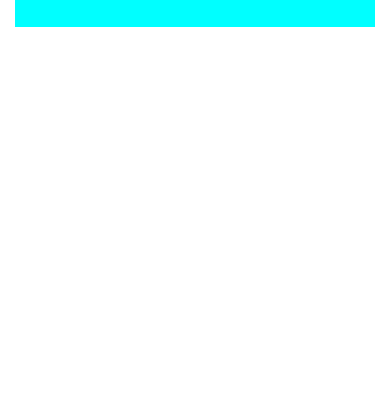
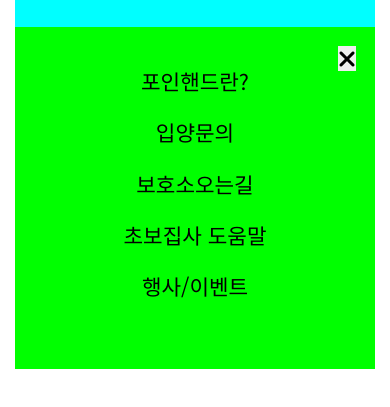
Before and after one commit to elldia/pawinhand_2023, a plain HTML site: page index.html in a window 390 px wide. Both pictures are taken after a click on the link 355 px from the left and 50 px from the top of the page. Shown: the part 73-480 px from the top of the page. Drawn offline with Linux system fonts and the light colour scheme.

Commit message:
mobile menu

```diff
--- a/index.html
+++ b/index.html
@@ -5,6 +5,7 @@
     <meta http-equiv="X-UA-Compatible" content="IE=edge">
     <meta name="viewport" content="width=device-width, initial-scale=1.0">
     <title>포인핸드</title>
+    <link rel="stylesheet" href="https://cdnjs.cloudflare.com/ajax/libs/font-awesome/6.4.0/css/all.min.css">
     <link rel="stylesheet" href="./styles/reset.css">
     <link rel="stylesheet" href="./styles/style.css">
     <link rel="stylesheet" href="./styles/responsive.css">
@@ -13,7 +14,7 @@
     <header>
         <h1><a href="#"><img src="#" alt="포인핸드"></a></h1>
         <nav>
-            <ul>
+            <ul><!-- 태블릿, 데스크탑 메인메뉴 -->
                 <li><a href="#">포인핸드란?</a></li>
                 <li><a href="#">입양문의</a></li>
                 <li><a href="#">보호소오는길</a></li>
@@ -24,6 +25,17 @@
                 <span></span><span></span><span></span>
             </a>
         </nav>
+        <div class="m_nav_open">
+            <button id="close" type="button" title="모바일 메뉴 닫기"><i class="fa-solid fa-xmark"></i></button>
+            <ul><!-- 모바일 메인메뉴 -->
+                <li><a href="#">포인핸드란?</a></li>
+                <li><a href="#">입양문의</a></li>
+                <li><a href="#">보호소오는길</a></li>
+                <li><a href="#">초보집사 도움말</a></li>
+                <li><a href="#">행사/이벤트</a></li>
+            </ul>
+        </div>
     </header>
+    <script src="./script/script.js"></script>
 </body>
 </html>
--- /dev/null
+++ b/script/script.js
@@ -0,0 +1,25 @@
+//1. 모바일 메뉴 숨기기
+//객체 = 모바일 메뉴 m_nav_open
+//객체.속성 style.display = 'none'
+//2. 햄버거 메뉴 클릭 시 모바일 메뉴 보이기
+//객체 = 햄버거 메뉴 m_nav, 모바일 메뉴 m_nav_open
+//3. x 버튼 클릭 시 모바일 메뉴 숨기기
+//객체 = x 버튼 close, 모바일 메뉴 m_nav_open
+//변수생성
+const m_nav_open = document.querySelector('.m_nav_open');
+const m_nav = document.querySelector('.m_nav');
+const close = document.querySelector('#close');
+//정상출력확인 에러메시지 또는 null, undefined 주의
+console.log(m_nav, m_nav_open, close);
+//1. 모바일 메뉴 숨기기
+m_nav_open.style.display = 'none';
+//2-1. 햄버거 메뉴 클릭 시(객체.메서드(이벤트,함수))
+m_nav.addEventListener('click',function(){
+    //2-2.모바일 메뉴 보이기(객체.속성.속성=값)
+    m_nav_open.style.display = 'block';
+})
+//3. x 버튼 클릭 시
+close.addEventListener('click',function(){
+    //모바일 메뉴 숨기기
+    m_nav_open.style.display = 'none';
+})
--- a/styles/responsive.css
+++ b/styles/responsive.css
@@ -24,4 +24,6 @@ width값 기준으로 설정해서 자연스러운
     header nav .m_nav span:nth-child(1) {}
     header nav .m_nav span:nth-child(2) {}
     header nav .m_nav span:nth-child(3) {}
+    /* m-nav-open */
+    header .m_nav_open {display:block;}
 }/*900 end*/
--- a/styles/style.css
+++ b/styles/style.css
@@ -7,6 +7,7 @@ header {
     flex-flow: row nowrap;
     align-items: center;
     justify-content: space-between;
+    position:relative;/* m-nav-open absolute 부모기준 */
 }
 header h1 {
     background:yellow;
@@ -28,3 +29,18 @@ header nav ul li a {
 }
 /* 모바일 메뉴 - 데스크탑에서 숨기기 */
 header nav .m_nav {display:none;}
+header .m_nav_open {
+    background:lime;
+    display:none;
+    position:absolute; top:100px;
+    /* width:calc(100% - 30px); */
+    width:100%;
+    padding:43px 0;
+}
+header .m_nav_open #close {
+    position:absolute; right:19px; top:19px;
+    font-size:24px;
+}
+header .m_nav_open ul {text-align:center;}
+header .m_nav_open ul li {margin-bottom:30px;}
+header .m_nav_open ul li a {font-size:1.33rem;}
```
